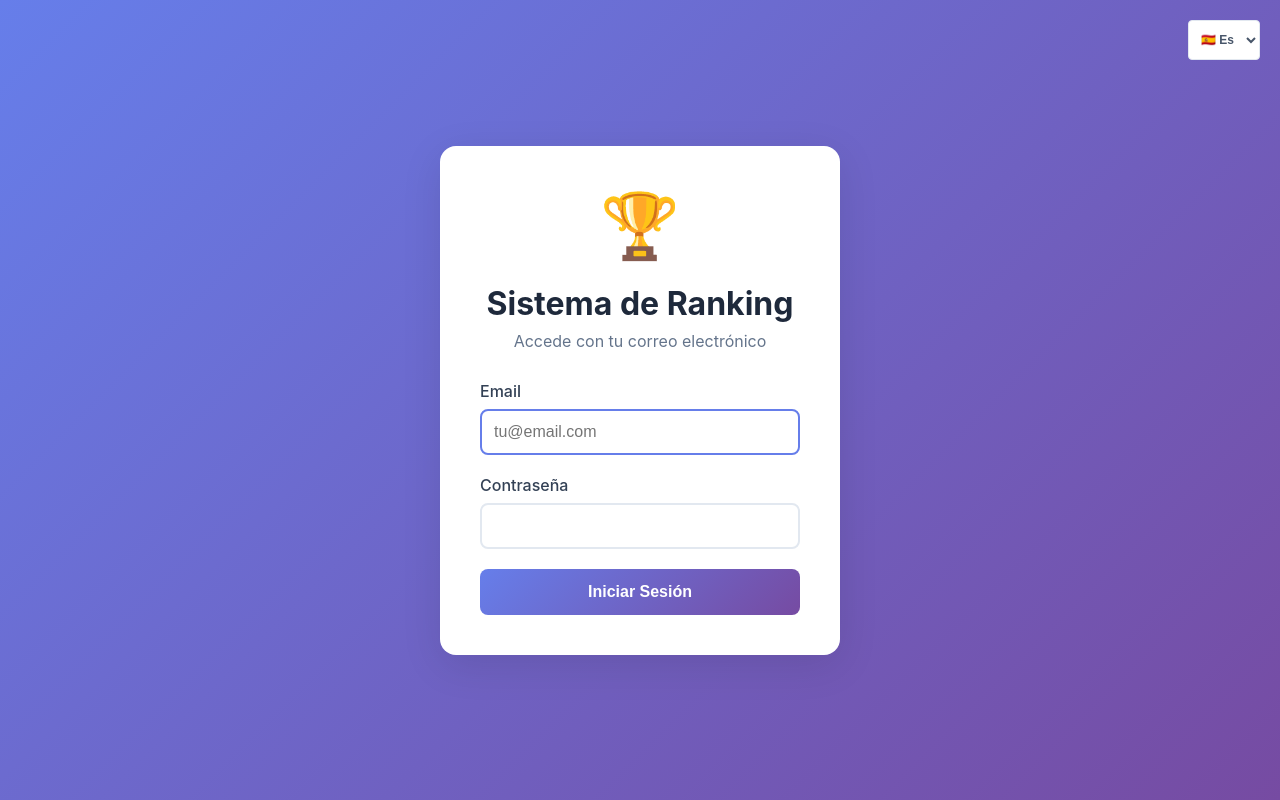
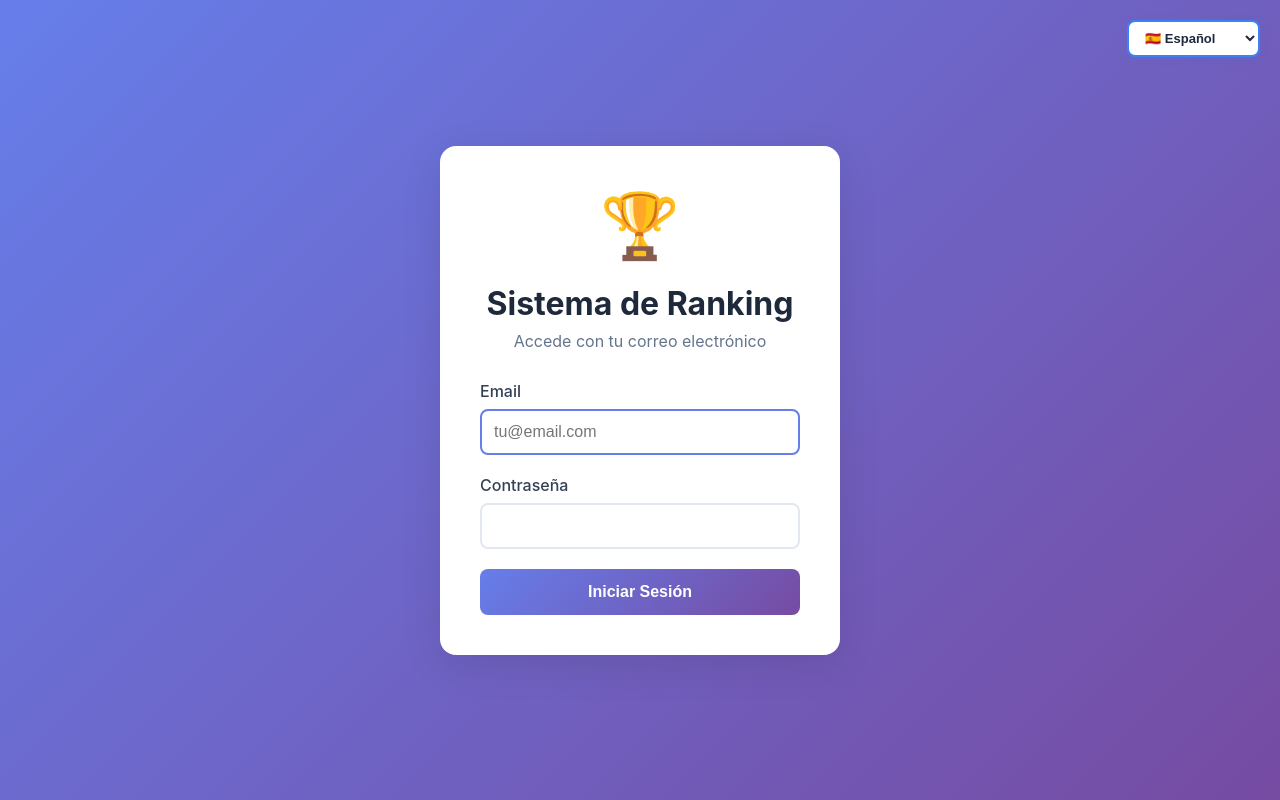
Before and after one commit to izzys-dev/ranking, a plain HTML site: page frontend/index.html in a window 1280 px wide. Drawn offline with nearby package versions, Linux system fonts and the light colour scheme.

Commit message:
✨ Diseño mejorado del selector de idiomas con animaciones y sombras

```diff
--- a/frontend/index.html
+++ b/frontend/index.html
@@ -12,6 +12,38 @@
             top: 20px;
             right: 20px;
             z-index: 100;
+        }
+
+        #languageSelect {
+            padding: 8px 12px;
+            font-size: 13px;
+            height: auto;
+            min-width: 120px;
+            border: 2px solid #3b82f6;
+            border-radius: 8px;
+            background: white;
+            cursor: pointer;
+            font-weight: 600;
+            color: #1e293b;
+            transition: all 0.3s ease;
+            box-shadow: 0 2px 8px rgba(59, 130, 246, 0.1);
+        }
+
+        #languageSelect:hover {
+            border-color: #2563eb;
+            box-shadow: 0 4px 12px rgba(59, 130, 246, 0.2);
+            transform: translateY(-2px);
+        }
+
+        #languageSelect:focus {
+            outline: none;
+            border-color: #1d4ed8;
+            box-shadow: 0 0 0 3px rgba(59, 130, 246, 0.1), 0 4px 12px rgba(59, 130, 246, 0.2);
+        }
+
+        #languageSelect option {
+            padding: 8px;
+            font-weight: 600;
         }
     </style>
 </head>
@@ -65,10 +97,10 @@
             if (!headerLang) return;
 
             headerLang.innerHTML = `
-                <select id="languageSelect" style="padding: 5px 8px; font-size: 12px; height: 40px; border: 1px solid #e2e8f0; border-radius: 4px; background: white; cursor: pointer; font-weight: 600; color: #475569;">
-                    <option value="es">🇪🇸 Es</option>
-                    <option value="en">🇺🇸 En</option>
-                    <option value="pt">🇧🇷 Pt</option>
+                <select id="languageSelect">
+                    <option value="es">🇪🇸 Español</option>
+                    <option value="en">🇺🇸 English</option>
+                    <option value="pt">🇧🇷 Português</option>
                 </select>
             `;
 
```
